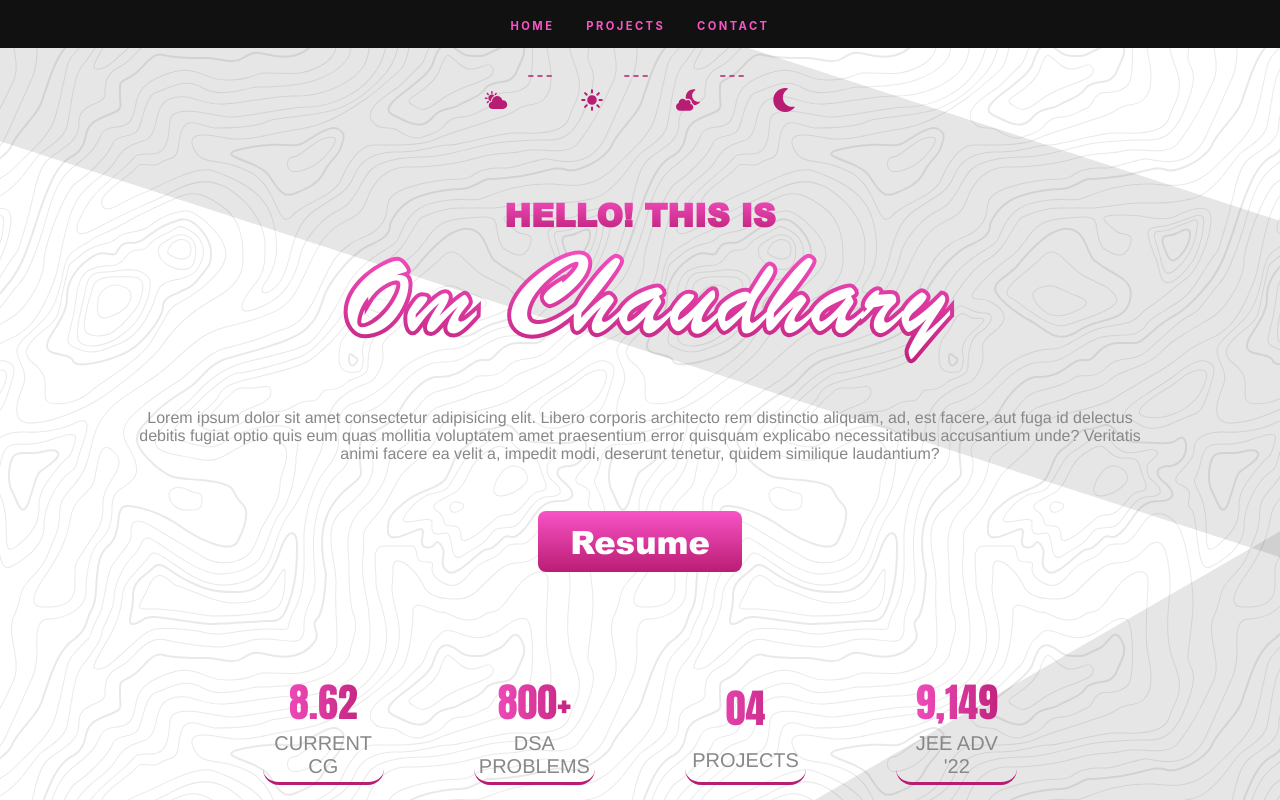
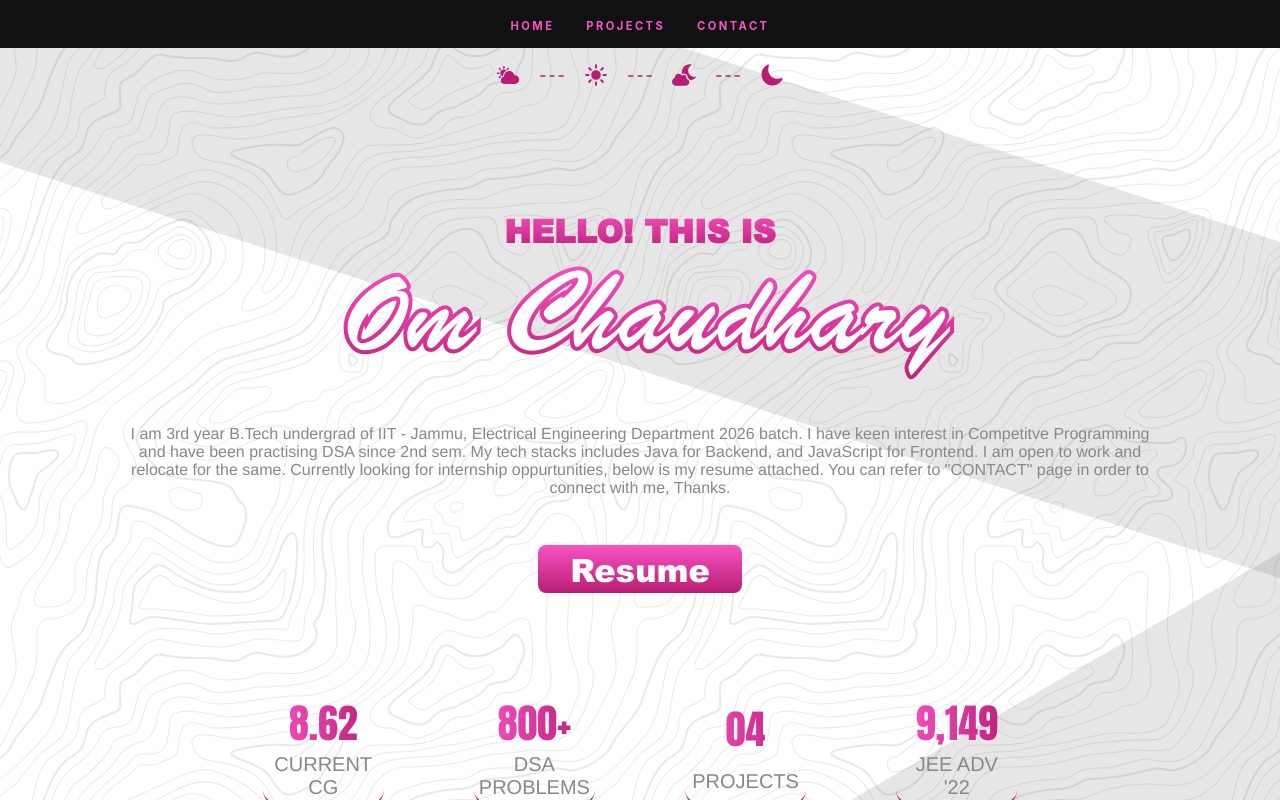
Before and after one commit to I-m-OM/nexus, a React (Create React App) app: page / in a window 1280 px wide. Shown: the top 800 px of the page. Built offline with nearby package versions, Linux system fonts and the light colour scheme.

Commit message:
finally home page completed

```diff
--- a/src/App.js
+++ b/src/App.js
@@ -10,8 +10,8 @@ import styled, { ThemeProvider } from "styled-components";
 import { lightOne, lightTwo, darkOne, darkTwo } from "./Theme";
 import { GlobalStyles } from "./GlobalCSS";
 import { IoIosPartlySunny } from "react-icons/io";
-import { IoSunny } from "react-icons/io5";
-import { FaMoon, FaCloudMoon } from "react-icons/fa";
+import { IoMoon, IoSunny } from "react-icons/io5";
+import { FaCloudMoon } from "react-icons/fa";
 import { RxBorderDashed } from "react-icons/rx";
 
 function App() {
@@ -33,28 +33,36 @@ function App() {
 
   const ThemeContainer = styled.div`
     width: 100%;
-    padding: 0;
     height: 2rem;
     display: flex;
     justify-content: center;
     align-items: center;
     gap: 1rem;
     z-index: 100;
-    margin-top: 3rem;
+    margin-top: 4rem;
+    overflow: hidden;
+    padding: 0;
 
-    button,
     span {
-      padding: 1rem 0 0 0;
+      text-align: center;
+      color: ${({ theme }) => theme.colors.slave};
+      width: 2rem;
       height: 2rem;
-      width: 2rem;
       font-size: 1.5rem;
-      background-color: rgba(0, 0, 0, 0);
-      color: ${({ theme }) => theme.colors.slave};
+      margin: 0;
+      padding: 0;
     }
 
-    button {
+    .lightOne,
+    .lightTwo,
+    .darkOne,
+    .darkTwo {
+      text-align: center;
       border: none;
       text-decoration: none;
+      color: ${({ theme }) => theme.colors.slave};
+      margin: 0;
+      padding: 0;
 
       &:hover {
         color: ${({ theme }) => theme.colors.master};
@@ -102,7 +110,7 @@ function App() {
             className="darkTwo"
             onClick={() => HandleThemeChange(darkTwo)}
           >
-            <FaMoon />
+            <IoMoon />
           </button>
         </ThemeContainer>
         <Routes>
--- a/src/components/Button.jsx
+++ b/src/components/Button.jsx
@@ -4,22 +4,41 @@ import styled from "styled-components";
 function Button(props) {
   const But = styled.button`
     margin-top: 3rem;
-    padding: 0.5rem 2rem;
+    padding: 0;
+    height: 3rem;
     font-size: 2rem;
     border-radius: 0.5rem;
     border: none;
     text-decoration: none;
     font-family: "ariblk", arial black, impact;
     background: ${({ theme }) => theme.colors.textGradient};
-    color: ${({ theme }) => theme.colors.background};
 
     &:hover {
-      cursor: pointer;
       background: ${({ theme }) => theme.colors.slave};
+    }
+
+    a {
+      padding: 2rem;
+      text-decoration: none;
+
+      &:link,
+      &:visited {
+        color: ${({ theme }) => theme.colors.background};
+      }
+
+      &:hover,
+      &:active {
+        cursor: pointer;
+        opacity: 1;
+      }
     }
   `;
 
-  return <But>{props.text}</But>;
+  return (
+    <But>
+      <a href={props.address}>{props.text}</a>
+    </But>
+  );
 }
 
 export default Button;
--- a/src/components/Experience.jsx
+++ b/src/components/Experience.jsx
@@ -101,7 +101,7 @@ function Experience() {
           <p>
             Devised the algorithm to calculate Fractal Dimension of 2D matrix
             and images (N x N). Collected the FD data for many subjects to help
-            in emotion & its intensity identification. Worked in a team on 3,
+            in emotion & its intensity identification. Worked in a team of 3,
             utilized the Indian Affective Picture Database.
           </p>
         </VerticalTimelineElement>
--- a/src/components/Footer.jsx
+++ b/src/components/Footer.jsx
@@ -62,6 +62,8 @@ function Footer() {
       .map-container {
         overflow: hidden;
         border-radius: 1rem;
+        border: 0;
+        box-shadow: 1px 1px 4px 1px ${({ theme }) => theme.colors.dull};
       }
 
     }
@@ -100,6 +102,22 @@ function Footer() {
       &:hover {
         cursor: pointer;
         color: ${({ theme }) => theme.colors.slave};
+      }
+    }
+
+    button a {
+      text-decoration: none;
+
+      &:link,
+      &:visited {
+        color: ${({ theme }) => theme.colors.master};
+      }
+
+      &:hover,
+      &:active {
+        color: ${({ theme }) => theme.colors.master};
+        opacity: 0.8;
+        cursor: pointer;
       }
     }
 
@@ -193,12 +211,22 @@ function Footer() {
         </div>
       </div>
       <center>
-        <button>Resume</button>
+        <button>
+          <a href="https://drive.google.com/file/d/1CaBWbuk3yF4erhM8Za0Y_Zna3ABfBZtu/view?usp=sharing">
+            Resume
+          </a>
+        </button>
       </center>
       <div className="social">
-        <SiGithub className="icon" />
-        <SiLinkedin className="icon" />
-        <SiInstagram className="icon" />
+        <a href="https://www.linkedin.com/in/om-chaudhary-921a691b6/">
+          <SiLinkedin className="icon" />
+        </a>
+        <a href="https://github.com/I-m-OM">
+          <SiGithub className="icon" />
+        </a>
+        <a href="https://www.instagram.com/i.m.om_16/">
+          <SiInstagram className="icon" />
+        </a>
       </div>
       <div className="info">Designed & Developed by Om Chaudhary.</div>
     </Foot>
--- a/src/components/Hero.jsx
+++ b/src/components/Hero.jsx
@@ -58,14 +58,18 @@ function Hero() {
         <h5>Hello! this is</h5>
         <h1>Om Chaudhary</h1>
         <p>
-          Lorem ipsum dolor sit amet consectetur adipisicing elit. Libero
-          corporis architecto rem distinctio aliquam, ad, est facere, aut fuga
-          id delectus debitis fugiat optio quis eum quas mollitia voluptatem
-          amet praesentium error quisquam explicabo necessitatibus accusantium
-          unde? Veritatis animi facere ea velit a, impedit modi, deserunt
-          tenetur, quidem similique laudantium?
+          I am 3rd year B.Tech undergrad of IIT - Jammu, Electrical Engineering
+          Department 2026 batch. I have keen interest in Competitve Programming
+          and have been practising DSA since 2nd sem. My tech stacks includes
+          Java for Backend, and JavaScript for Frontend. I am open to work and
+          relocate for the same. Currently looking for internship oppurtunities,
+          below is my resume attached. You can refer to "CONTACT" page in order
+          to connect with me, Thanks.
         </p>
-        <Button text="Resume" />
+        <Button
+          text="Resume"
+          address="https://drive.google.com/file/d/1CaBWbuk3yF4erhM8Za0Y_Zna3ABfBZtu/view?usp=sharing"
+        />
       </div>
     </InfoContainer>
   );
```
